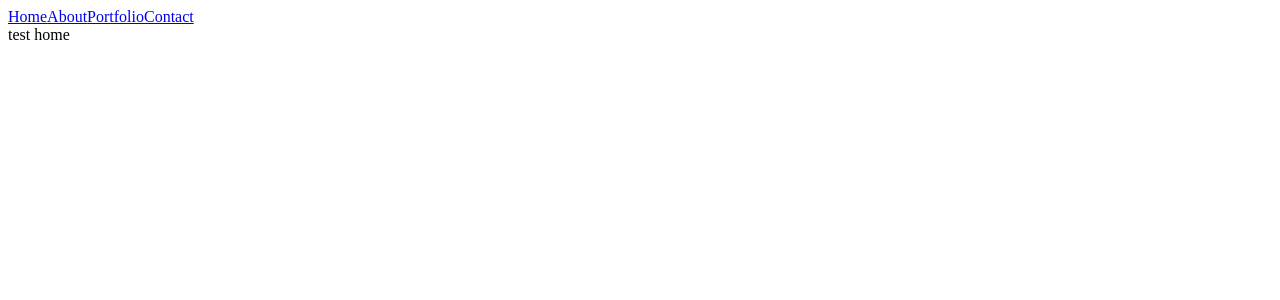
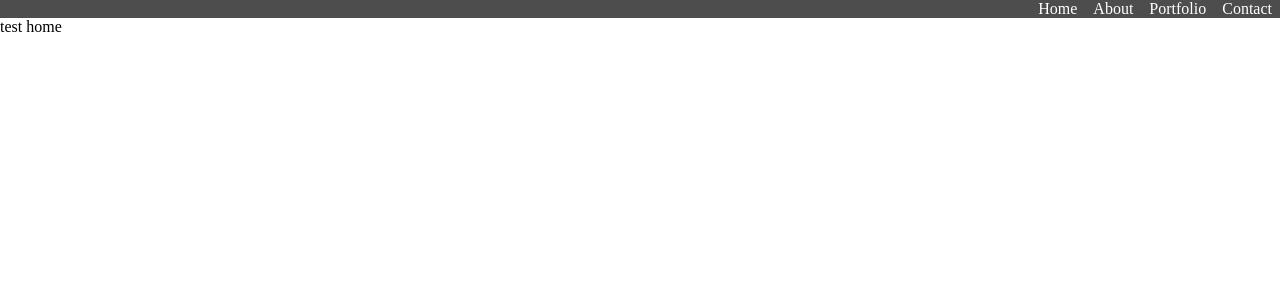
Before and after one commit to holly257/portfolio, a React (Create React App) app: page / in a window 1280 px wide. Shown: the top 300 px of the page. Built offline with nearby package versions, Linux system fonts and the light colour scheme.

Commit message:
connected css and styled nav

```diff
--- /dev/null
+++ b/src/App.css
@@ -0,0 +1,3 @@
+* {
+    margin: 0;
+}
--- a/src/App.js
+++ b/src/App.js
@@ -6,6 +6,7 @@ import AboutPage from './Routes/About/AboutPage'
 import ContactPage from './Routes/Contact/ContactPage'
 import PortfolioPage from './Routes/Portfolio/PortfolioPage'
 import NotFoundPage from './Routes/NotFound/NotFoundPage'
+import './App.css'
 
 function App() {
   return (
--- a/src/Routes/About/AboutPage.js
+++ b/src/Routes/About/AboutPage.js
@@ -1,5 +1,6 @@
 import React from 'react';
 import { Router } from 'react-router-dom';
+import './AboutPage.css'
 
 function AboutPage() {
   return (
--- a/src/Routes/Contact/ContactPage.js
+++ b/src/Routes/Contact/ContactPage.js
@@ -1,4 +1,5 @@
 import React from 'react';
+import './ContactPage.css'
 
 function ContactPage() {
   return (
--- a/src/Routes/Home/HomePage.js
+++ b/src/Routes/Home/HomePage.js
@@ -1,4 +1,5 @@
 import React from 'react';
+import './HomePage.css'
 
 function HomePage() {
   return (
--- a/src/Routes/Nav/Nav.css
+++ b/src/Routes/Nav/Nav.css
@@ -0,0 +1,13 @@
+.droplist{
+    text-align: right;
+    padding: 8px;
+    text-decoration: none;
+    color: white;
+}
+
+#nav-bar {
+    text-align: right;
+    background-color: rgb(77, 77, 77);
+    width: 100vw;
+    margin: 0;
+}
--- a/src/Routes/Nav/Nav.js
+++ b/src/Routes/Nav/Nav.js
@@ -1,15 +1,16 @@
 import React, { Component } from 'react'
 import { Link } from 'react-router-dom'
+import './Nav.css'
 
 class Nav extends Component {
 
   render() {
     return (
-      <nav>
-        <Link to='/'>Home</Link>
-        <Link to='/about'>About</Link>
-        <Link to='/portfolio'>Portfolio</Link>
-        <Link to='/contact'>Contact</Link>
+      <nav id='nav-bar'>
+        <Link class='droplist' to='/'>Home</Link>
+        <Link class='droplist' to='/about'>About</Link>
+        <Link class='droplist' to='/portfolio'>Portfolio</Link>
+        <Link class='droplist' to='/contact'>Contact</Link>
       </nav>
     );
   }
--- a/src/Routes/NotFound/NotFoundPage.js
+++ b/src/Routes/NotFound/NotFoundPage.js
@@ -1,4 +1,5 @@
 import React from 'react';
+import './NotFoundPage.css'
 
 function NotFoundPage() {
   return (
--- a/src/Routes/Portfolio/PortfolioPage.js
+++ b/src/Routes/Portfolio/PortfolioPage.js
@@ -1,4 +1,5 @@
 import React from 'react';
+import './PortfolioPage.css'
 
 function PortfolioPage() {
   return (
```
